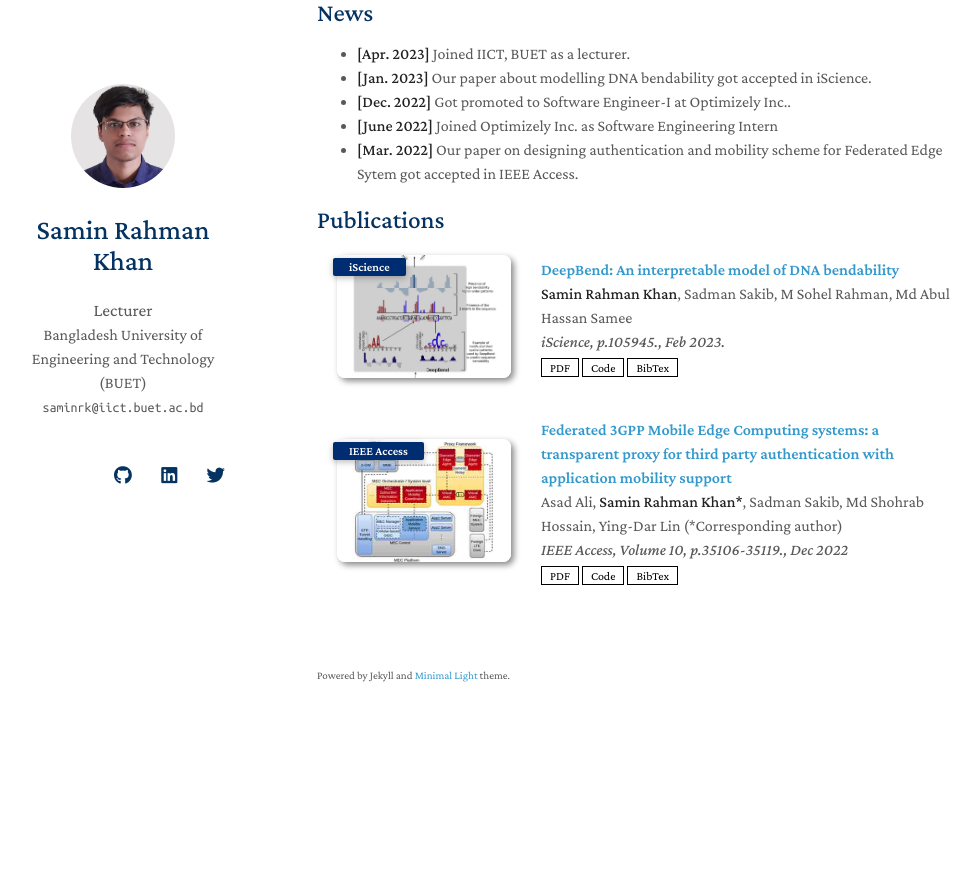
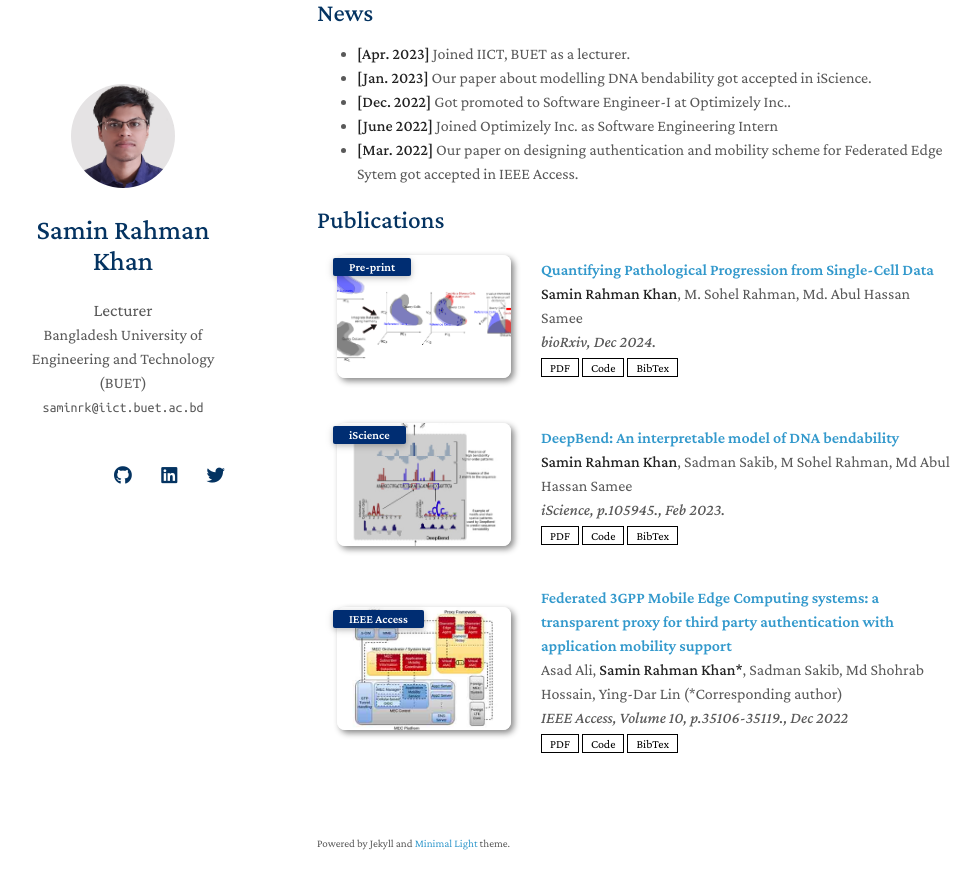
Before and after one commit to SaminRK/saminrk.github.io, a Jekyll site: the page built from index.md, in a window 1280 px wide and 900 px high, scrolled down 491 px. Shown: the top 889 px of the window, without its empty margins (153-1133 px from the left). Built offline with Jekyll 4.4.1, drawn with Linux system fonts in a browser that asks for light colours; nearby versions of some CDN libraries; a style sheet for code colours, icons or effects is not loaded; our own code applies the rules of GitHub Pages for plain Markdown files; before the commit the page ends 1247 px from its top, so only the background shows below that.

Commit message:
Include scPSS work in publications.yml

```diff
--- a/_data/publications.yml
+++ b/_data/publications.yml
@@ -1,4 +1,13 @@
 main:
+
+  - title: "Quantifying Pathological Progression from Single-Cell Data"
+    authors: <strong>Samin Rahman Khan</strong>, M. Sohel Rahman, Md. Abul Hassan Samee
+    conference_short: Pre-print
+    conference: bioRxiv, Dec 2024.
+    pdf: https://www.biorxiv.org/content/10.1101/2024.11.27.625593v1.full.pdf
+    code: https://github.com/SaminRK/scPSS
+    bibtex: ./assets/bibtex/quantifying-pathological-progression-from-single-cell-data
+    image: ./assets/img/scpss-overview.png
 
   - title: "DeepBend: An interpretable model of DNA bendability"
     authors: <strong>Samin Rahman Khan</strong>, Sadman Sakib, M Sohel Rahman, Md Abul Hassan Samee
```
